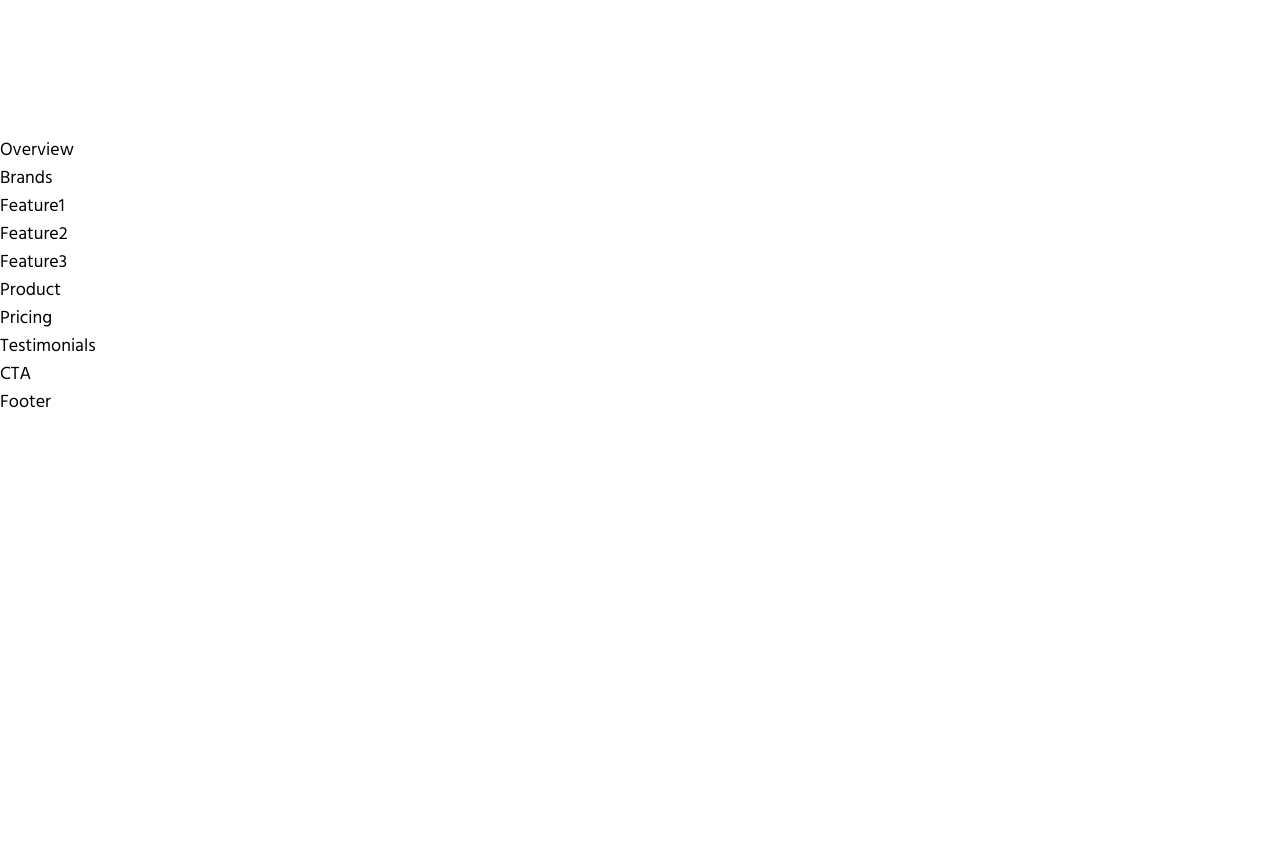
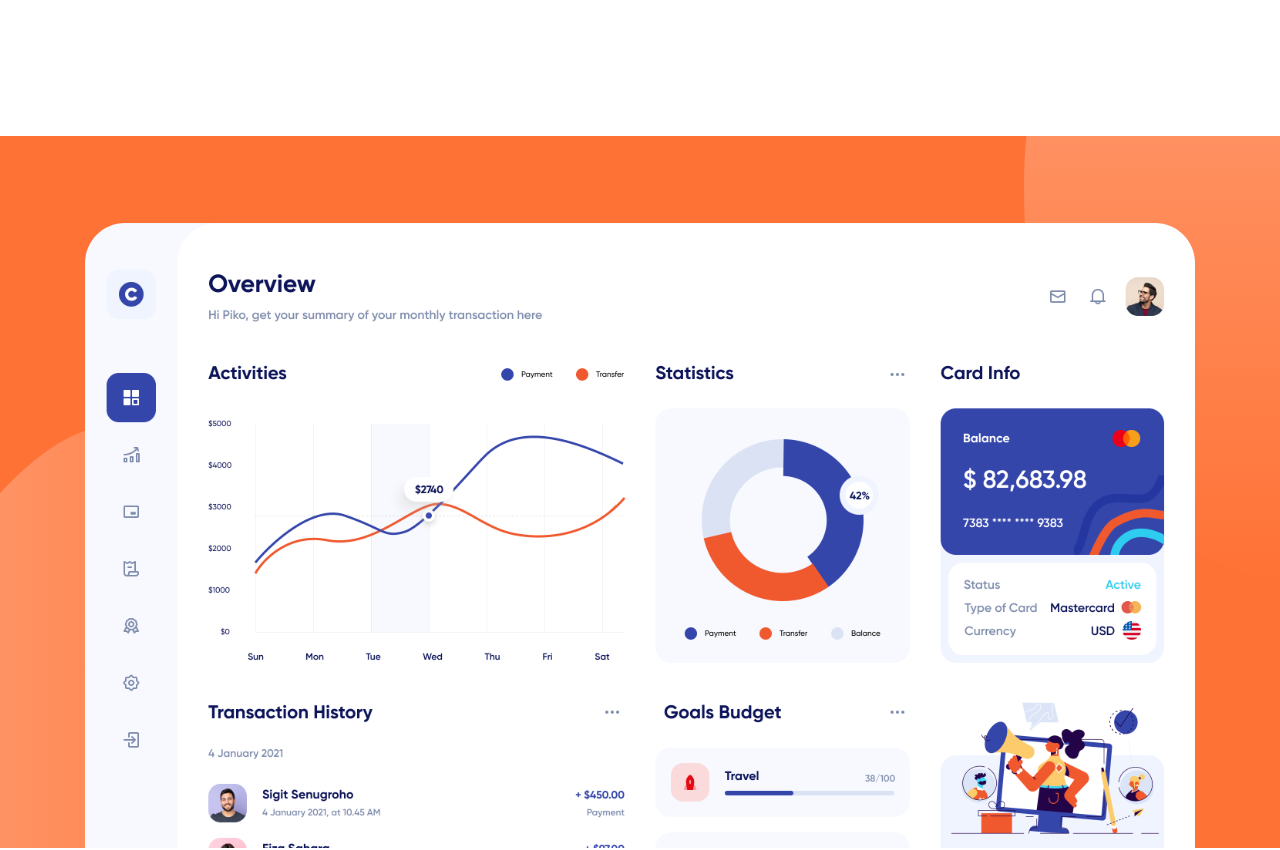
Before and after one commit to fidellim/Xpense-Landing-Page, a React (Create React App) app: page / in a window 1280 px wide. Shown: the part 860-1710 px from the top of the page. Before the commit the page ends 1276 px from the top, so only its background shows below. Built offline with nearby package versions, Linux system fonts and the light colour scheme.

Commit message:
design overview component

```diff
--- a/src/components/Overview.jsx
+++ b/src/components/Overview.jsx
@@ -1,7 +1,20 @@
-import React from 'react'
+import { overview } from '../constants'
 
 const Overview = () => {
-    return <div>Overview</div>
+    // destructure overview data
+    const { productImg } = overview
+    return (
+        <section className="lg:min-h-[712px] bg-overview bg-cover bg-left-top pt-[30px] lg:pt-[87px]">
+            <div className="container mx-auto flex justify-end overflow-hidden">
+                <img
+                    src={productImg}
+                    alt=""
+                    data-aos="fade-up"
+                    data-aos-offset="300"
+                />
+            </div>
+        </section>
+    )
 }
 
 export default Overview
```
